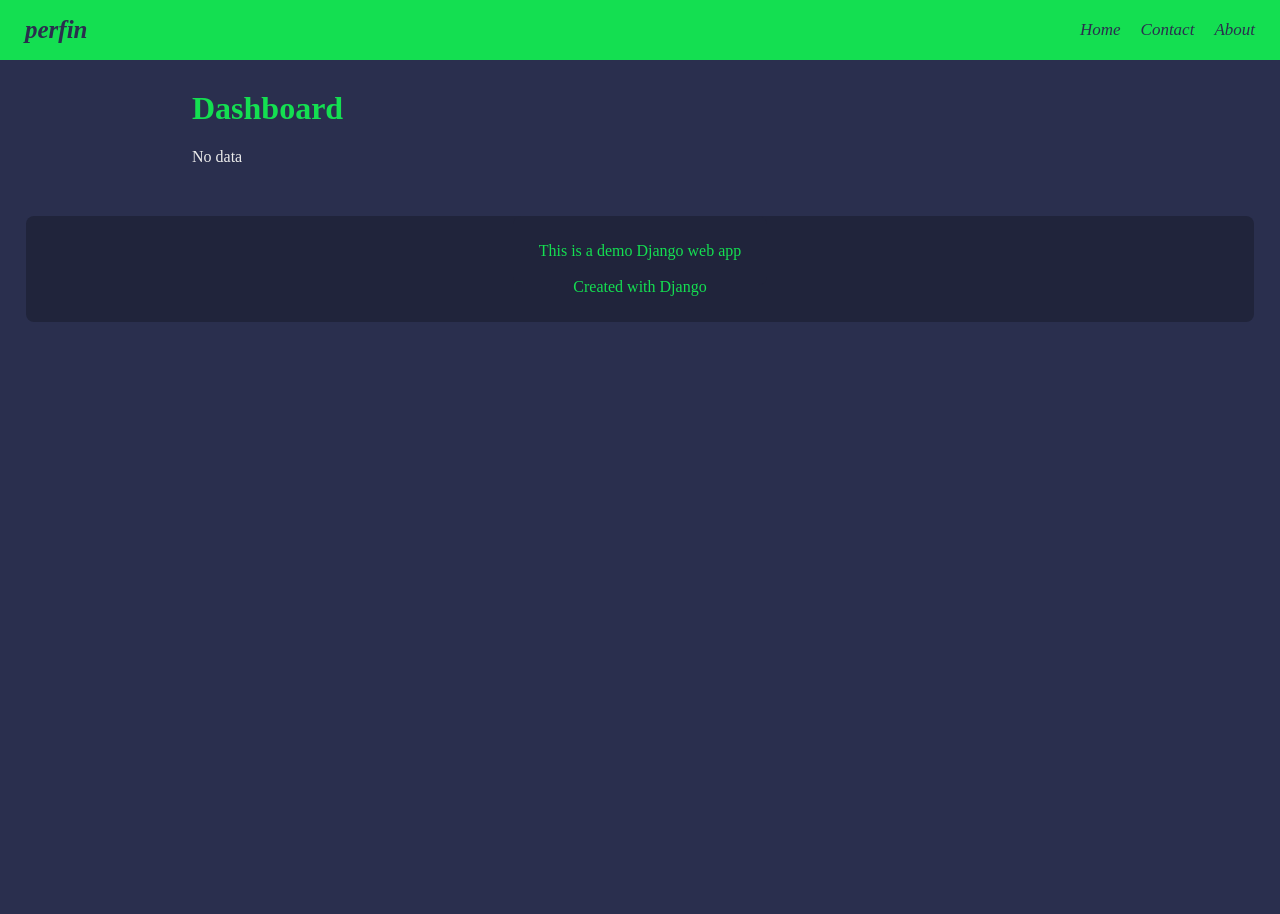
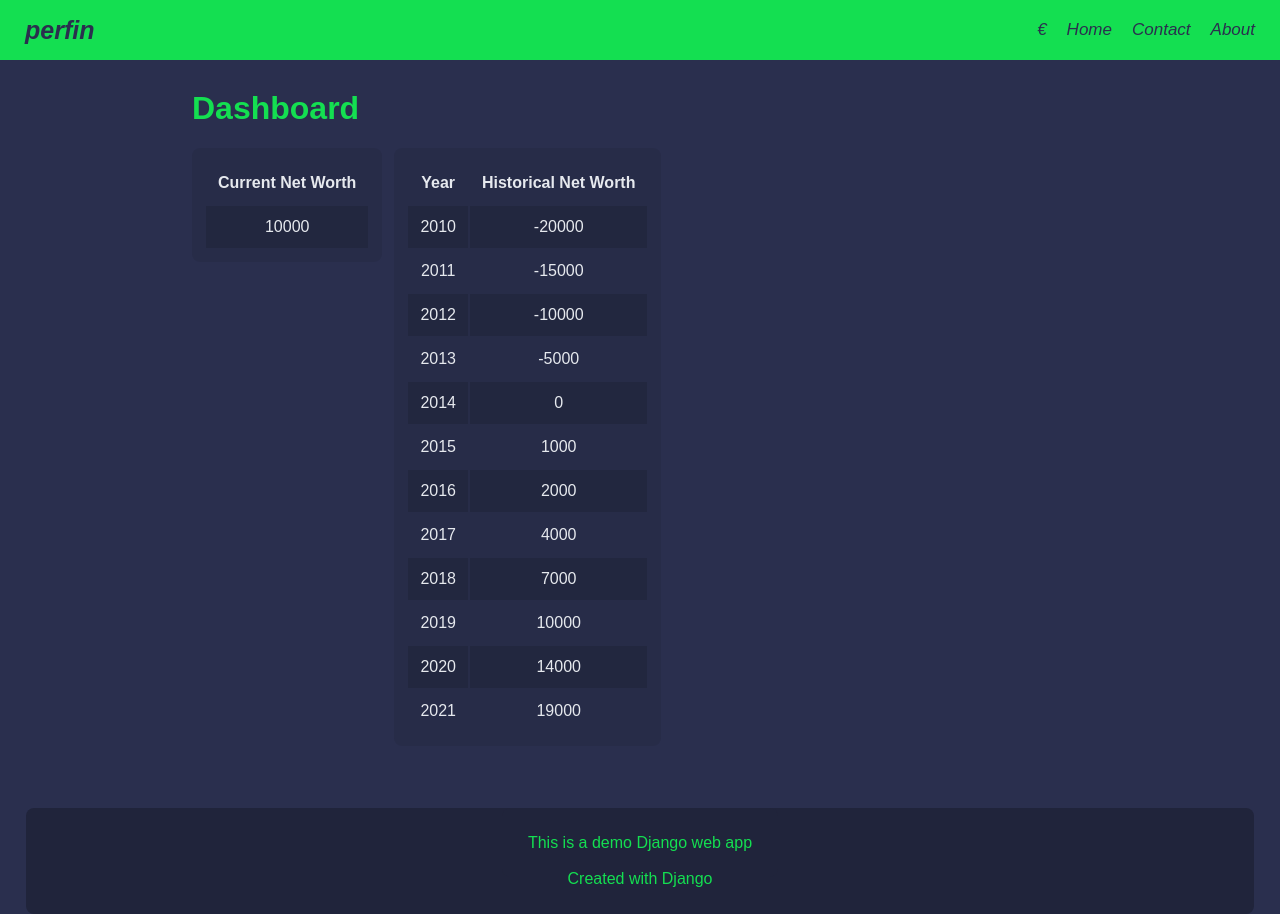
Before and after one commit to geomidas/perfin, a Django app: page / in a window 1280 px wide. Before the commit the page ends 322 px from the top, so only its background shows below. Run offline with Django 3.2, Linux system fonts and the light colour scheme.

Commit message:
Added dummy table

```diff
--- a/perfin/perfin/static/perfin/style.css
+++ b/perfin/perfin/static/perfin/style.css
@@ -11,7 +11,7 @@
 }
 * {
     box-sizing: border-box;
-    font-family: 'Times New Roman', serif, Arial, Helvetica, sans-serif;
+    font-family: Arial, Helvetica, sans-serif;
 }
 body {
     height: 100%;
@@ -69,8 +69,20 @@ div.body {
     padding-left: 15%;
     padding-right: 15%;
 }
-table, th, td {
-    padding: 0px;
+table {
+    background-color: #00000013;
+    border-radius: 8px;
+    text-align: center;
+    padding: 12px;
+}
+
+th, td {
+    color: #e6e9ee;
+    padding: 12px;
+}
+tr:nth-child(even){
+    background-color: #0000001f;
+    border-radius: 8px;
 }
 ul {
     list-style-type: none;
@@ -125,3 +137,11 @@ ul li:last-child {
 .footer href {
     cursor: pointer;
 }
+.flex-container {
+  display: flex;
+  flex-wrap: wrap;
+}
+.flex-container > div {
+  margin-right: 12px;
+  margin-bottom: 12px;
+}
--- a/perfin/perfin/templates/perfin/header.html
+++ b/perfin/perfin/templates/perfin/header.html
@@ -7,6 +7,7 @@
     <div class="header">
         <a href="" class="logo">perfin</a>
         <div class="header-right">
+            <a>€</a>
             <a>Home</a>
             <a>Contact</a>
             <a>About</a>
--- a/perfin/perfin/templates/perfin/index.html
+++ b/perfin/perfin/templates/perfin/index.html
@@ -3,6 +3,73 @@
     <h1>Dashboard</h1>
 </div>
 <div class="body">
-    <p>No data</p>
+    <div class="flex-container">
+        <div>
+            <table>
+                <tr>
+                    <th>Current Net Worth</th>
+                </tr>
+                <tr>
+                    <td>10000</td>
+                </tr>
+            </table>
+        </div>
+        <div>
+            <table>
+                <tr>
+                    <th>Year</th>
+                    <th>Historical Net Worth</th>
+                </tr>
+                <tr>
+                    <td>2010</td>
+                    <td>-20000</td>
+                </tr>
+                <tr>
+                    <td>2011</td>
+                    <td>-15000</td>
+                </tr>
+                <tr>
+                    <td>2012</td>
+                    <td>-10000</td>
+                </tr>
+                <tr>
+                    <td>2013</td>
+                    <td>-5000</td>
+                </tr>
+                <tr>
+                    <td>2014</td>
+                    <td>0</td>
+                </tr>
+                <tr>
+                    <td>2015</td>
+                    <td>1000</td>
+                </tr>
+                <tr>
+                    <td>2016</td>
+                    <td>2000</td>
+                </tr>
+                <tr>
+                    <td>2017</td>
+                    <td>4000</td>
+                </tr>
+                <tr>
+                    <td>2018</td>
+                    <td>7000</td>
+                </tr>
+                <tr>
+                    <td>2019</td>
+                    <td>10000</td>
+                </tr>
+                <tr>
+                    <td>2020</td>
+                    <td>14000</td>
+                </tr>
+                <tr>
+                    <td>2021</td>
+                    <td>19000</td>
+                </tr>
+            </table>
+        </div>
+    </div>
 </div class="body">
 {% include "./footer.html" %}
```
